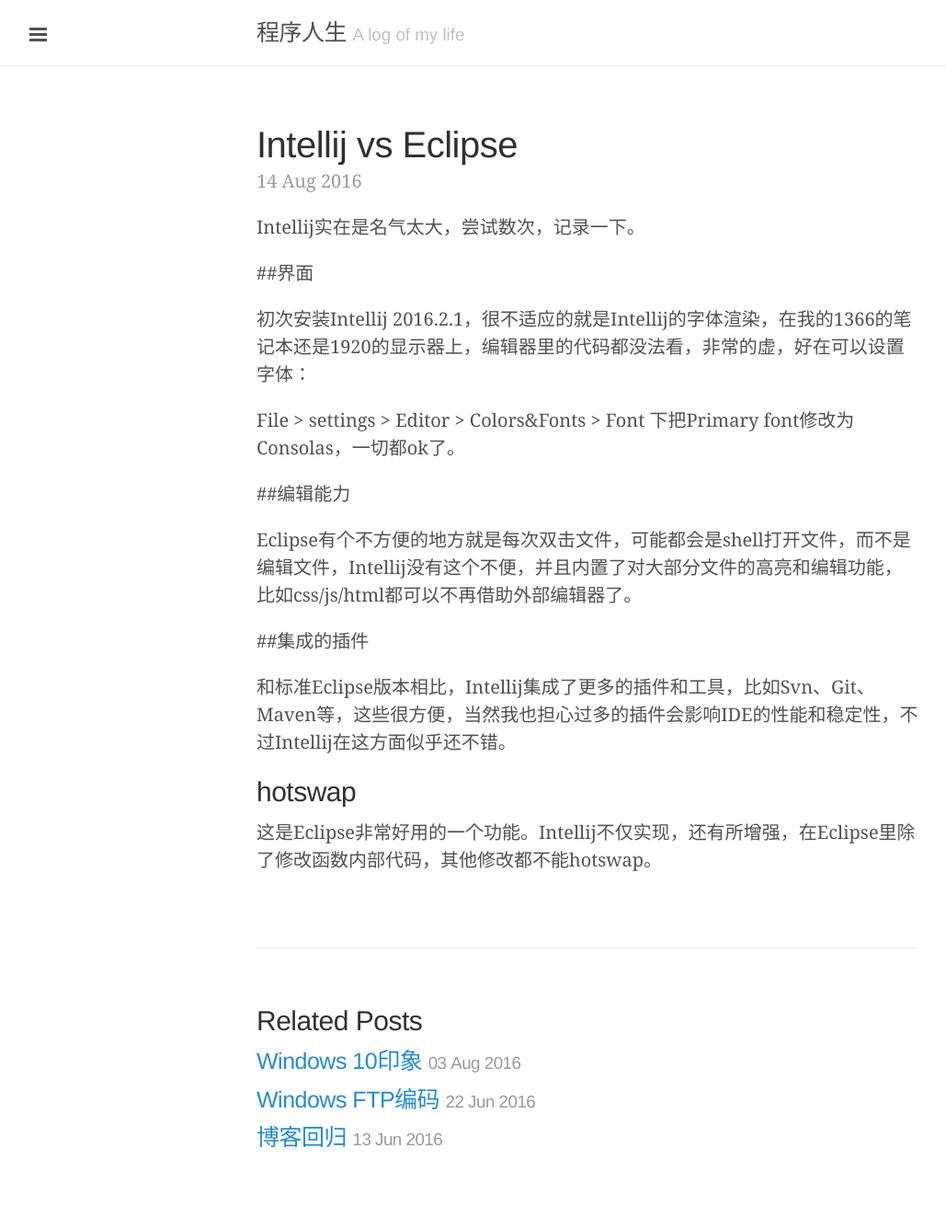
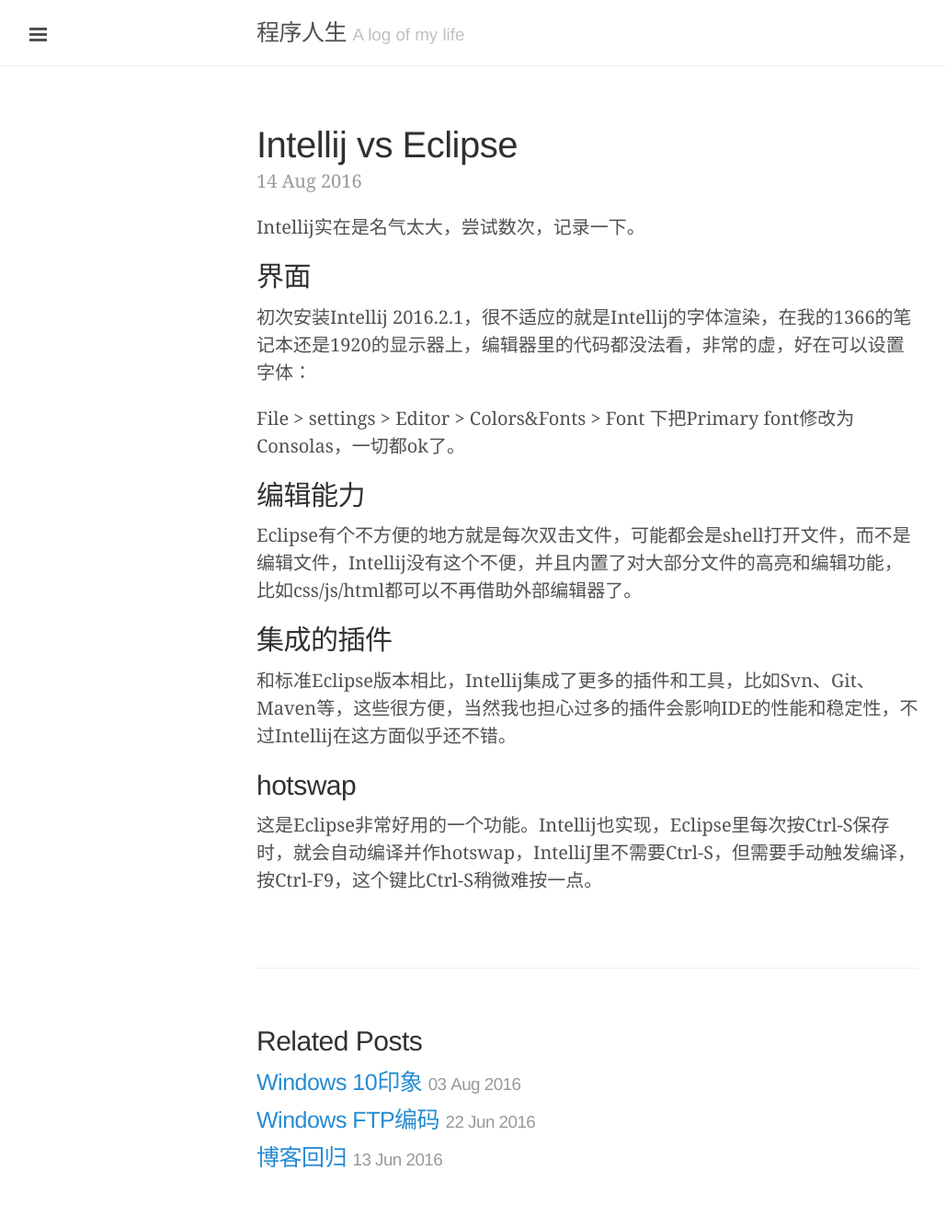
Before and after one commit to liuzhongshu/liuzhongshu.github.io, a Jekyll site: the page built from _posts/2016-08-14-intellij-vs-eclipse.markdown, in a window 1280 px wide. Shown: the whole page at 92% size, without its empty margins (1-1030 px from the left). Built offline with Jekyll 4.4.1, drawn with Linux system fonts in a browser that asks for light colours; before the commit the page ends 1312 px from its top, so only the background shows below that.

Commit message:
Post update: Intellij vs Eclipse

```diff
--- a/_posts/2016-08-14-intellij-vs-eclipse.markdown
+++ b/_posts/2016-08-14-intellij-vs-eclipse.markdown
@@ -5,20 +5,20 @@
 ---
 Intellij实在是名气太大，尝试数次，记录一下。
 
-##界面
+## 界面
 
 初次安装Intellij 2016.2.1，很不适应的就是Intellij的字体渲染，在我的1366的笔记本还是1920的显示器上，编辑器里的代码都没法看，非常的虚，好在可以设置字体：
 
 File > settings > Editor > Colors&Fonts > Font 下把Primary font修改为 Consolas，一切都ok了。
 
-##编辑能力
+## 编辑能力
 
 Eclipse有个不方便的地方就是每次双击文件，可能都会是shell打开文件，而不是编辑文件，Intellij没有这个不便，并且内置了对大部分文件的高亮和编辑功能，比如css/js/html都可以不再借助外部编辑器了。
 
-##集成的插件
+## 集成的插件
 
 和标准Eclipse版本相比，Intellij集成了更多的插件和工具，比如Svn、Git、Maven等，这些很方便，当然我也担心过多的插件会影响IDE的性能和稳定性，不过Intellij在这方面似乎还不错。
 
 ## hotswap
 
-这是Eclipse非常好用的一个功能。Intellij不仅实现，还有所增强，在Eclipse里除了修改函数内部代码，其他修改都不能hotswap。
+这是Eclipse非常好用的一个功能。Intellij也实现，Eclipse里每次按Ctrl-S保存时，就会自动编译并作hotswap，IntelliJ里不需要Ctrl-S，但需要手动触发编译，按Ctrl-F9，这个键比Ctrl-S稍微难按一点。
```
